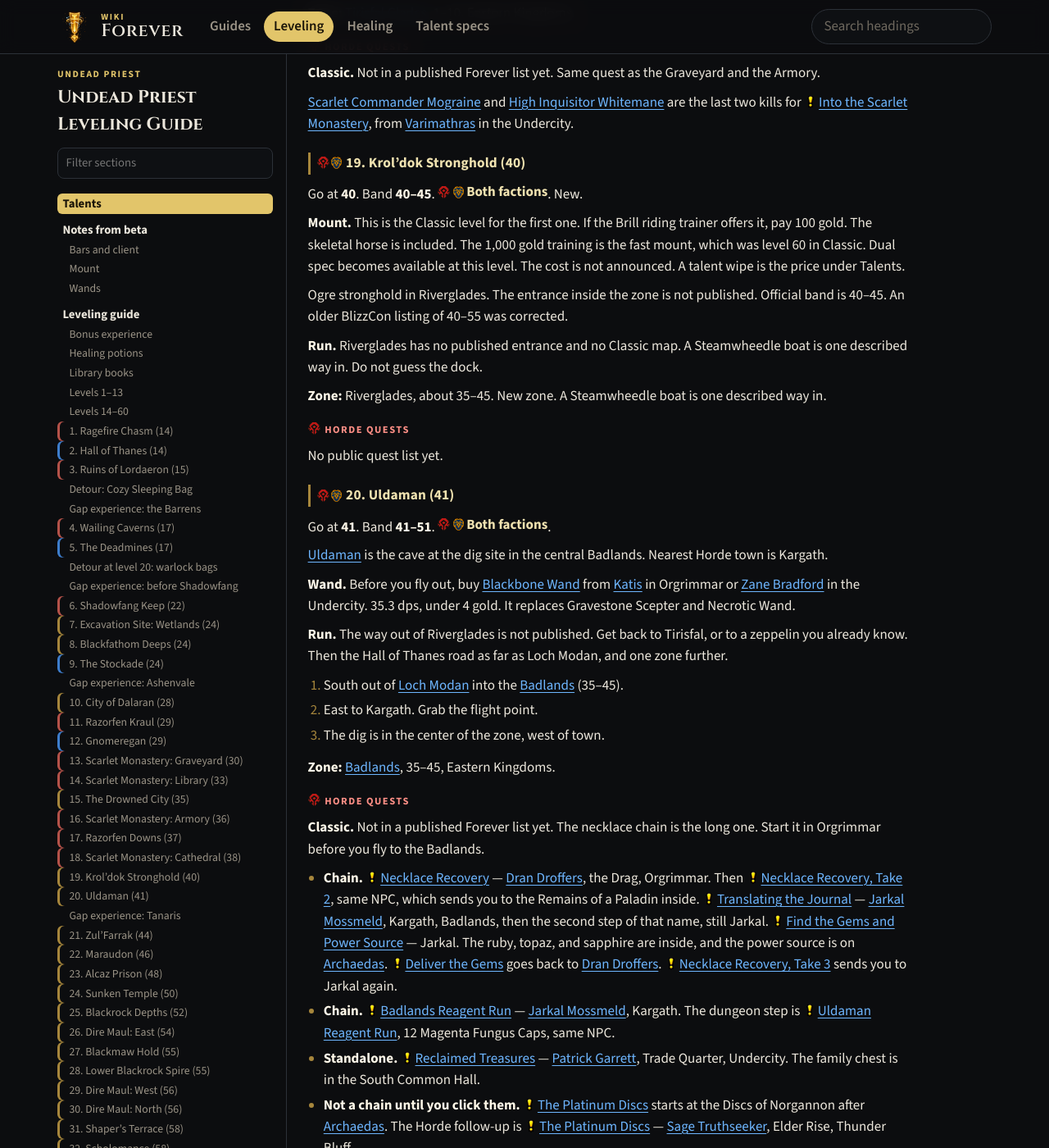
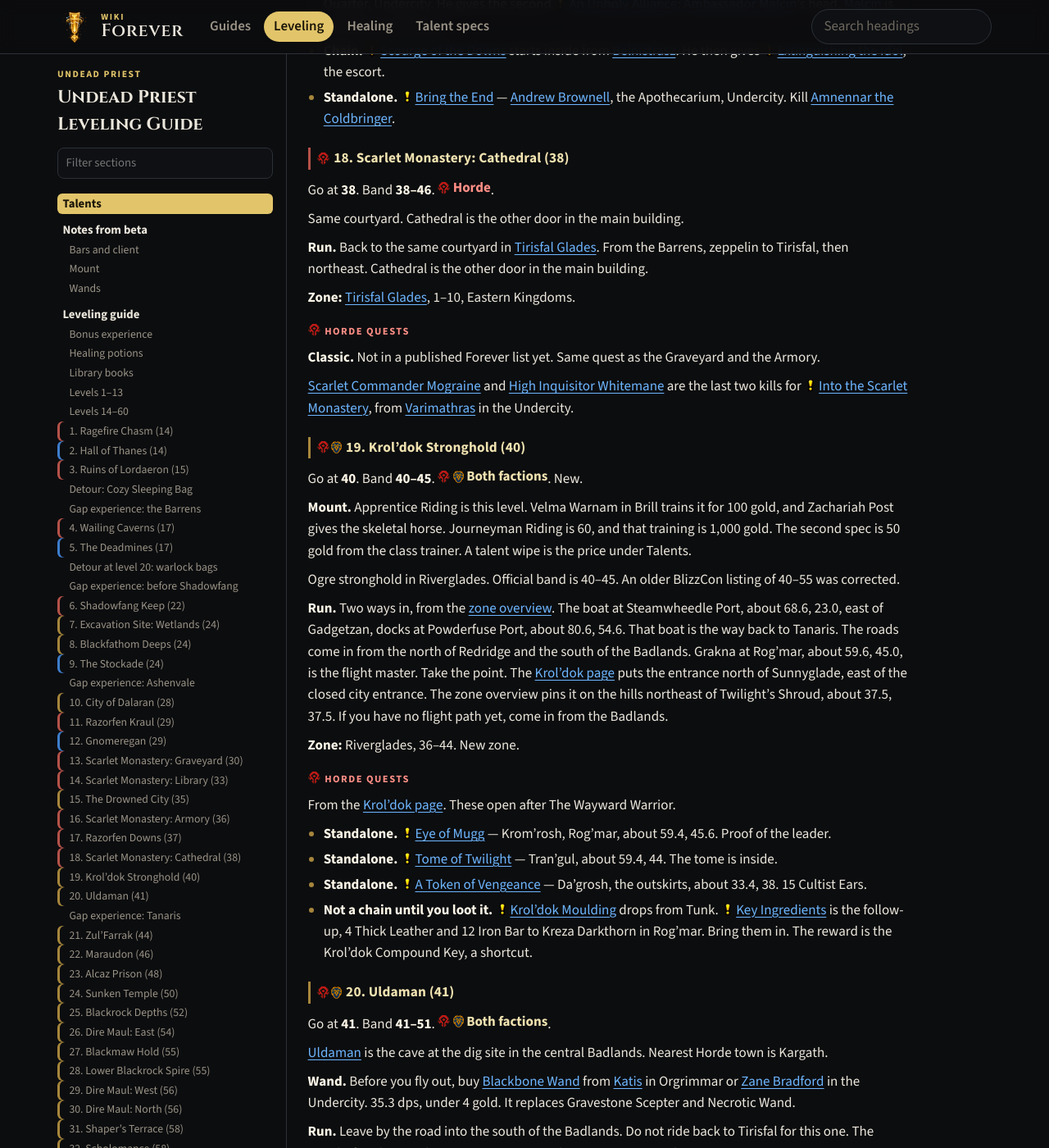
Before and after one commit to LordDemonos/wow-forever, a Jekyll site: the page built from wiki/guides/leveling.md, in a window 1280 px wide and 1400 px high, scrolled down 30005 px. Shown: the whole window at 82% size. Built offline with Jekyll 4.4.1, drawn with Linux system fonts in a browser that asks for light colours; a script that is not in the unit is left out; some of the changed text lies outside the part shown.

Commit message:
Fill newly published holes in the leveling guide.
Riding levels, the dual-spec price, Riverglades travel, and the new dungeon quests and keys now come from Wowhead and Blizzard pages.

Co-authored-by: William M Babij <LordDemonos@users.noreply.github.com>

```diff
--- a/wiki/guides/leveling.md
+++ b/wiki/guides/leveling.md
@@ -21,7 +21,7 @@ kicker: Undead Priest
 
 **Shadow 0.**
 
-**Talents.** The priest trainer in Undercity wipes the tree. The first wipe is 1 gold, the next is 5, then it climbs by 5 gold up to 50. Leave it alone and it falls by 5 gold a month, down to 15. A second saved spec becomes available at 40. The [priest and warrior deep dive](https://news.blizzard.com/en-us/article/24301514/world-of-warcraft-forever-class-deep-dives-priest-and-warrior) says so. The gold cost is not announced. Use this tree until a dungeon build is worth a wipe. Holy and Discipline at 60 are [Holy Priest PVE]({{ '/holy/' | relative_url }}) and [Disc Priest PVE]({{ '/disc/' | relative_url }}). Which heal rank to cast is in [Priest Healing Efficiency]({{ '/healing/priest/' | relative_url }}).
+**Talents.** The priest trainer in Undercity wipes the tree. The first wipe is 1 gold, the next is 5, then it climbs by 5 gold up to 50. Leave it alone and it falls by 5 gold a month, down to 15. A second saved spec is 50 gold from the class trainer at 40. The [priest and warrior deep dive](https://news.blizzard.com/en-us/article/24301514/world-of-warcraft-forever-class-deep-dives-priest-and-warrior) is the level. The [price](https://www.wowhead.com/forever/news/dual-spec-costs-50-gold-at-level-40-unlock-secondary-talent-tree-383835) is the gold. Use this tree until a dungeon build is worth a wipe. Holy and Discipline at 60 are [Holy Priest PVE]({{ '/holy/' | relative_url }}) and [Disc Priest PVE]({{ '/disc/' | relative_url }}). Which heal rank to cast is in [Priest Healing Efficiency]({{ '/healing/priest/' | relative_url }}).
 
 ## Notes from beta
 
@@ -32,7 +32,7 @@ kicker: Undead Priest
 
 ### Mount
 
-**Forever.** The gold is in the riding training, not in a separate horse. [Designers said](https://www.wowhead.com/forever/news/official-controller-supports-training-mount-skill-costs-sportskeeda-interview-on-382963) it costs 100 gold, or 1,000 gold for the faster tier, and the first mount comes with the skill. For this character that is a skeletal horse. Do not also buy one from the vendor. In Classic the Undead trainer stood in Brill, the 100 gold tier was level 40, and the 1,000 gold tier was level 60. Those levels were not restated. Save the 100 gold before Krol'dok.
+**Forever.** The gold is in the riding training, not in a separate horse. [Designers said](https://www.wowhead.com/forever/news/official-controller-supports-training-mount-skill-costs-sportskeeda-interview-on-382963) it costs 100 gold, or 1,000 gold for the faster tier, and the first mount comes with the skill. The [riding guide](https://www.wowhead.com/forever/guide/unlocking-riding-skill-mounts) puts Apprentice Riding at 40 and Journeyman Riding at 60. Velma Warnam in Brill, about 60.0, 52.6, is the trainer. Zachariah Post, about 59.8, 52.6, gives the first skeletal horse. Do not pay him for one. Save the 100 gold before Krol'dok.
 
 ### Wands
 
@@ -62,7 +62,7 @@ Dungeon quests are the experience. Kills inside a dungeon give reduced experienc
 
 - **Go at** is the level to travel there. The first stop is 14, because that is when this route starts.
 - **Band** is the dungeon's recommended level range. For the nine new dungeons, that band is official (Kaivax, 15 September 2026). For returning dungeons, it is the usual recommended range, not a confirmed Forever door requirement.
-- **Zone** is the outdoor area and its Classic level range. Forever has not published a replacement chart for the old zones. Riverglades is the exception: Blizzard places it in the mid-30s to mid-40s, about 35–45.
+- **Zone** is the outdoor area and its Classic level range. Forever has not published a replacement chart for the old zones. Riverglades is the exception: the [zone overview](https://www.wowhead.com/forever/guide/riverglades-zone-overview) places it at 36–44.
 - **Run** is the path from the previous stop. Hover a zone name for its map.
 - When two dungeons open at the same level, Horde comes before a shared dungeon, and a shared dungeon comes before an Alliance one.
 - Alliance stops stay on the list for Legacy Points. They are a weak leveling run if no Horde quests turn up.
@@ -256,7 +256,7 @@ He gives [Leonid's Letter](https://www.wowhead.com/forever/quest=98545/leonids-l
 
 Scarlet Monastery is one courtyard in northeast Tirisfal. Its four wings are separate runs, listed when each wing's band opens. Razorfen Kraul and Razorfen Downs are two caves in the southern Barrens. Blackrock Depths, Lower Blackrock Spire, and Upper Blackrock Spire are all inside Blackrock Mountain. Dire Maul East, West, and North are three doors in Eldre'Thalas, Feralas.
 
-Classic keys are not confirmed for Forever. Before those trips, check the Crescent Key for Dire Maul, the Scholomance key, and the Key to the City for Stratholme. Upper Blackrock Spire used to be a 10-player wing locked by the Seal of Ascension from Lower Blackrock Spire.
+Three keys are on the [dungeon overview](https://www.wowhead.com/forever/guide/dungeons-overview-locations-details). The Crescent Key drops from Pusillin in Dire Maul East and opens West and North. The Key to the City drops from Magistrate Barthilas and opens the Stratholme service gate. Clearing through from the living side also reaches it. Upper Blackrock Spire is still 10 players. At least one of you needs the Seal of Ascension from Lower Blackrock Spire. The Scholomance key and the Scarlet Key are not on that page.
 
 ### 1. Ragefire Chasm (14)
 
@@ -677,7 +677,7 @@ Southern [Alterac Mountains](https://www.wowhead.com/classic/zone=36/alterac-mou
 **Beta.** [Blizzard](https://worldofwarcraft.blizzard.com/en-us/news/24301455/explore-the-new-dungeons-of-world-of-warcraft-forever) starts Horde with two quests from Magus Wordeen Voidglare in Tarren Mill. The way in is the sewer.
 
 - **Standalone.** [Key to the City](https://www.wowhead.com/forever/quest=93680/key-to-the-city) — Magus Wordeen Voidglare, Tarren Mill. Acquire the Dalaran Sewer Key and bring it to him.
-- **Standalone.** Prison Break-In — same NPC.
+- **Standalone.** [Prison Break In](https://www.wowhead.com/forever/quest=544/prison-break-in) — same NPC. Four bloodstones from the thieves in the Lordamere Internment Camp.
 - **Standalone.** [Heart of Disruption](https://www.wowhead.com/forever/quest=96984/heart-of-disruption) provides a Dalaran Sewer Key. Collect the Arcane Mote inside and bring it back to Voidglare. Caster choice is Striking Staff.
 
 ### 11. Razorfen Kraul (29)
@@ -770,13 +770,19 @@ Go at **35**. Band **35–40**. Both factions. New.
 
 Troll ruins off the coast of Stranglethorn Vale, west of Grom'gol. [Blizzard](https://worldofwarcraft.blizzard.com/en-us/news/24301455/explore-the-new-dungeons-of-world-of-warcraft-forever) says the city has risen out of the water, and the entrance is underwater. Nearest Horde camp is Grom'gol.
 
-**Run.** From Tirisfal. Take the other zeppelin, the one to Grom'gol, not Orgrimmar. The towers are northwest of Brill. It lands at Grom'gol, in [Stranglethorn Vale](https://www.wowhead.com/classic/zone=33/stranglethorn-vale). Grab the flight point if you missed it on the way to the Deadmines. Dive west of Grom'gol for the underwater entrance.
+**Run.** From Tirisfal. Take the other zeppelin, the one to Grom'gol, not Orgrimmar. The towers are northwest of Brill. It lands at Grom'gol, in [Stranglethorn Vale](https://www.wowhead.com/classic/zone=33/stranglethorn-vale). Grab the flight point if you missed it on the way to the Deadmines. The [Drowned City page](https://www.wowhead.com/forever/guide/the-drowned-city-dungeon-overview-location-rewards) puts the cave south of the Haunted Isle. The entrance is underwater. The dungeon is on land.
 
 **Zone:** [Stranglethorn Vale](https://www.wowhead.com/classic/zone=33/stranglethorn-vale), 30–45, Eastern Kingdoms.
 
 #### Horde quests
 
-No public quest list yet.
+From the [Drowned City page](https://www.wowhead.com/forever/guide/the-drowned-city-dungeon-overview-location-rewards).
+
+- **Chain.** The Vile Reef, then The Drowned City — [Kin'weelay](https://www.wowhead.com/classic/npc=2519/kinweelay), Grom'gol, about 32.2, 27.8.
+- **Chain.** The Only Good Brinescale... — [Commander Aggro'gosh](https://www.wowhead.com/classic/npc=2464/commander-aggrogosh), about 32.2, 28.8. The Vile Reef comes first. Enemies in the Water comes before this one.
+- **Standalone.** Ancient Gurubashi Idol — Mazu'kon, Skywatcher Plateau, Mulgore. The page's pin is the Grom'gol one. Do not use it.
+- **Standalone.** Shady Saltseers and The Saltseer Captain — [Krazek](https://www.wowhead.com/classic/npc=773/krazek), Booty Bay, about 27.0, 77.2. Fly there if you have the flight point.
+- **Skip.** The Southshore chain is Loremaster Dibbs. Ancient Gurubashi Secrets is Archmage Timear in Dalaran, about 15.6, 73.6. Skip him if you cannot talk to him.
 
 Nesingwary's camp, up the river from Grom'gol, ends in named beasts: [Sin'Dall](https://www.wowhead.com/classic/npc=729/sindall), [Bhag'thera](https://www.wowhead.com/classic/npc=728/bhagthera), [Tethis](https://www.wowhead.com/classic/npc=730/tethis), and [King Bangalash](https://www.wowhead.com/classic/npc=731/king-bangalash). Each one sits at the end of a long kill quest. They are not gap turn-ins.
 
@@ -840,17 +846,22 @@ Same courtyard. Cathedral is the other door in the main building.
 
 Go at **40**. Band **40–45**. Both factions. New.
 
-**Mount.** This is the Classic level for the first one. If the Brill riding trainer offers it, pay 100 gold. The skeletal horse is included. The 1,000 gold training is the fast mount, which was level 60 in Classic. Dual spec becomes available at this level. The cost is not announced. A talent wipe is the price under Talents.
+**Mount.** Apprentice Riding is this level. Velma Warnam in Brill trains it for 100 gold, and Zachariah Post gives the skeletal horse. Journeyman Riding is 60, and that training is 1,000 gold. The second spec is 50 gold from the class trainer. A talent wipe is the price under Talents.
 
-Ogre stronghold in Riverglades. The entrance inside the zone is not published. Official band is 40–45. An older BlizzCon listing of 40–55 was corrected.
+Ogre stronghold in Riverglades. Official band is 40–45. An older BlizzCon listing of 40–55 was corrected.
 
-**Run.** Riverglades has no published entrance and no Classic map. A Steamwheedle boat is one described way in. Do not guess the dock.
+**Run.** Two ways in, from the [zone overview](https://www.wowhead.com/forever/guide/riverglades-zone-overview). The boat at Steamwheedle Port, about 68.6, 23.0, east of Gadgetzan, docks at Powderfuse Port, about 80.6, 54.6. That boat is the way back to Tanaris. The roads come in from the north of Redridge and the south of the Badlands. Grakna at Rog'mar, about 59.6, 45.0, is the flight master. Take the point. The [Krol'dok page](https://www.wowhead.com/forever/guide/kroldok-stronghold-dungeon-overview-location-rewards) puts the entrance north of Sunnyglade, east of the closed city entrance. The zone overview pins it on the hills northeast of Twilight's Shroud, about 37.5, 37.5. If you have no flight path yet, come in from the Badlands.
 
-**Zone:** Riverglades, about 35–45. New zone. A Steamwheedle boat is one described way in.
+**Zone:** Riverglades, 36–44. New zone.
 
 #### Horde quests
 
-No public quest list yet.
+From the [Krol'dok page](https://www.wowhead.com/forever/guide/kroldok-stronghold-dungeon-overview-location-rewards). These open after The Wayward Warrior.
+
+- **Standalone.** [Eye of Mugg](https://www.wowhead.com/forever/quest=94968/eye-of-mugg) — Krom'rosh, Rog'mar, about 59.4, 45.6. Proof of the leader.
+- **Standalone.** [Tome of Twilight](https://www.wowhead.com/forever/quest=94972/tome-of-twilight) — Tran'gul, about 59.4, 44. The tome is inside.
+- **Standalone.** [A Token of Vengeance](https://www.wowhead.com/forever/quest=94975/a-token-of-vengeance) — Da'grosh, the outskirts, about 33.4, 38. 15 Cultist Ears.
+- **Not a chain until you loot it.** [Krol'dok Moulding](https://www.wowhead.com/forever/quest=94973/kroldok-moulding) drops from Tunk. [Key Ingredients](https://www.wowhead.com/forever/quest=94974/key-ingredients) is the follow-up, 4 Thick Leather and 12 Iron Bar to Kreza Darkthorn in Rog'mar. Bring them in. The reward is the Krol'dok Compound Key, a shortcut.
 
 ### 20. Uldaman (41)
 
@@ -860,11 +871,10 @@ Go at **41**. Band **41–51**. Both factions.
 
 **Wand.** Before you fly out, buy [Blackbone Wand](https://www.wowhead.com/classic/item=5239/blackbone-wand) from [Katis](https://www.wowhead.com/classic/npc=5816/katis) in Orgrimmar or [Zane Bradford](https://www.wowhead.com/classic/npc=5754/zane-bradford) in the Undercity. 35.3 dps, under 4 gold. It replaces Gravestone Scepter and Necrotic Wand.
 
-**Run.** The way out of Riverglades is not published. Get back to Tirisfal, or to a zeppelin you already know. Then the Hall of Thanes road as far as Loch Modan, and one zone further.
+**Run.** Leave by the road into the south of the Badlands. Do not ride back to Tirisfal for this one. The Powderfuse boat is the Tanaris way out, and you are not going there yet.
 
-1. South out of [Loch Modan](https://www.wowhead.com/classic/zone=38/loch-modan) into the [Badlands](https://www.wowhead.com/classic/zone=3/badlands) (35–45).
-2. East to Kargath. Grab the flight point.
-3. The dig is in the center of the zone, west of town.
+1. The road puts you in the [Badlands](https://www.wowhead.com/classic/zone=3/badlands) (35–45). East to Kargath. Grab the flight point.
+2. The dig is in the center of the zone, west of town.
 
 **Zone:** [Badlands](https://www.wowhead.com/classic/zone=3/badlands), 35–45, Eastern Kingdoms.
 
@@ -953,13 +963,17 @@ Alcaz Island, off the northeast coast of Dustwallow Marsh, north of Theramore. N
 1. North into [Stonetalon Mountains](https://www.wowhead.com/classic/zone=406/stonetalon-mountains), east into [the Barrens](https://www.wowhead.com/classic/zone=17/the-barrens).
 2. South past Camp Taurajo into [Dustwallow Marsh](https://www.wowhead.com/classic/zone=15/dustwallow-marsh) (35–45). The road leaves the main road by the burnt tower.
 3. Brackenwall Village is the Horde camp, in the north of the marsh. Grab the flight point. If First Aid is 125, buy [Expert First Aid - Under Wraps](https://www.wowhead.com/forever/item=16084/expert-first-aid-under-wraps) from [Balai Lok'Wein](https://www.wowhead.com/classic/npc=8141/balai-lokwein) before you leave. 1 gold. The potion ranks are in Healing potions, above.
-4. The island is off the northeast coast, north of Theramore. Theramore is Alliance. Swim from the shore.
+4. The island is off the northeast coast, north of Theramore. Theramore is Alliance. Swim from the shore. The [Alcaz page](https://www.wowhead.com/forever/guide/alcaz-prison-dungeon-overview-location-rewards) says land on the west side. The keep is on the north side. The portal is in the basement.
 
 **Zone:** [Dustwallow Marsh](https://www.wowhead.com/classic/zone=15/dustwallow-marsh), 35–45, Kalimdor.
 
 #### Horde quests
 
-No public quest list yet.
+From the [Alcaz Prison page](https://www.wowhead.com/forever/guide/alcaz-prison-dungeon-overview-location-rewards).
+
+- **Chain.** The Missing Kor'kron — Eitrigg, Orgrimmar, about 34.6, 38.6. On the island, Sergeant Ulka gives No Orc Left Behind, A Little Payback, and Blood Red Bandanas. The page pins Ulka at 33.4, 38. That spot is not the island. Find him on the shore.
+- **Not a chain until the last boss.** Leave The Questioner alive. Mason Connery gives The Man in the Iron Chains only if that boss is still up. Kill The Questioner after you take it.
+- **Skip.** Sully McCleary in the Theramore graveyard starts from Mathias Shaw in Stormwind. The Dragon's Journal is Archmage Lan'dalock in Dalaran. Skip them if you cannot talk to them.
 
 ### 24. Sunken Temple (50)
 
@@ -1027,7 +1041,7 @@ Go at **54**. Band **54–60**. Both factions.
 
 **Classic.** Not in a published Forever list yet. East is the Warpwood Quarter, where [Lethtendris](https://www.wowhead.com/classic/npc=14327/lethtendris) is.
 
-- **Chain.** [Lethtendris's Web](https://www.wowhead.com/classic/quest=7489/lethtendriss-web) — [Talo Thornhoof](https://www.wowhead.com/classic/npc=7776/talo-thornhoof), Camp Mojache, Feralas. Wowhead lists a Camp Mojache breadcrumb in front of it. If [Talo](https://www.wowhead.com/classic/npc=7776/talo-thornhoof) has that first, do it, then this. Kill [Lethtendris](https://www.wowhead.com/classic/npc=14327/lethtendris) and chase [Pusillin](https://www.wowhead.com/classic/npc=14354/pusillin) for the way through.
+- **Chain.** [Lethtendris's Web](https://www.wowhead.com/classic/quest=7489/lethtendriss-web) — [Talo Thornhoof](https://www.wowhead.com/classic/npc=7776/talo-thornhoof), Camp Mojache, Feralas. Wowhead lists a Camp Mojache breadcrumb in front of it. If [Talo](https://www.wowhead.com/classic/npc=7776/talo-thornhoof) has that first, do it, then this. Kill [Lethtendris](https://www.wowhead.com/classic/npc=14327/lethtendris) and chase [Pusillin](https://www.wowhead.com/classic/npc=14354/pusillin). He drops the Crescent Key. West and North want it.
 
 ### 27. Blackmaw Hold (55)
 
@@ -1040,13 +1054,22 @@ Furbolg city behind the gates in north Azshara. Nearest Horde town is Valormok.
 1. North into [Desolace](https://www.wowhead.com/classic/zone=405/desolace), north into [Stonetalon Mountains](https://www.wowhead.com/classic/zone=406/stonetalon-mountains), east into [the Barrens](https://www.wowhead.com/classic/zone=17/the-barrens).
 2. The north road from the Crossroads into [Ashenvale](https://www.wowhead.com/classic/zone=331/ashenvale).
 3. East into [Azshara](https://www.wowhead.com/classic/zone=16/azshara) (45–55). Valormok is the Horde camp just inside. Grab the flight point.
-4. The hold is behind the gates in the north of the zone.
+4. The [Blackmaw page](https://www.wowhead.com/forever/guide/blackmaw-hold-dungeon-overview-location-rewards) puts the portal west of Timbermaw Hold, through the furbolg tunnel.
 
 **Zone:** [Azshara](https://www.wowhead.com/classic/zone=16/azshara), 45–55, Kalimdor.
 
 #### Horde quests
 
-No public quest list yet.
+From the [Blackmaw page](https://www.wowhead.com/forever/guide/blackmaw-hold-dungeon-overview-location-rewards).
+
+- **Chain.** The Legashi Threat, then Blackmaw Reclamation. Ekkal is near the Ruins of Eldarath, about 42.0, 38.8. Reclamation is Gatekeeper Rageroar at Timbermaw Hold, about 42.4, 20.2, and it wants Neutral with Timbermaw.
+- **Standalone.** Blackmaw Pouches — Ekkal, same spot.
+- **Standalone.** Claws That Rend, Tusks that Gore — Ogtinc. The page says the Ruins of Eldarath and then pins Timbermaw, about 41.4, 20.0. Use the ruins.
+- **Standalone.** The Twin Bears — Lorekeeper Nok at Timbermaw Hold. The page's pin is Ekkal's. Do not use it.
+- **Not a chain until it drops.** A Lost Memento drops inside. Only one player can loot it. Loot your own.
+- **Chain.** Beneath Nordrassil — Jediga, Azshara, about 22.4, 51.4. The dungeon step is Get to the Roots of It — [Nara Wildmane](https://www.wowhead.com/classic/npc=5770/nara-wildmane), Elder Rise, Thunder Bluff, about 76.0, 30.4.
+- **Standalone.** Blackmaw Magic — Muln Earthfury, Skywatcher Plateau, Mulgore. The page's pin is Darnassus. Do not use it.
+- **Skip.** The other Blackmaw Magic is Archmage Timear in Dalaran. The other Get to the Roots of It is Mathrengyl Bearwalker in Darnassus.
 
 ### 28. Lower Blackrock Spire (55)
 
@@ -1117,7 +1140,7 @@ Kill [Cho'Rush the Observer](https://www.wowhead.com/classic/npc=14324/chorush-t
 
 Go at **58**. Band **58–60**. Both factions. New.
 
-The northern hills of Un'Goro Crater. [Blizzard](https://worldofwarcraft.blizzard.com/en-us/news/24301455/explore-the-new-dungeons-of-world-of-warcraft-forever) places it there. The exact entrance is not published.
+The hills near Marshal's Refuge. [Blizzard](https://worldofwarcraft.blizzard.com/en-us/news/24301455/explore-the-new-dungeons-of-world-of-warcraft-forever) places the dungeon in the northern hills of Un'Goro. The [dungeon overview](https://www.wowhead.com/forever/guide/dungeons-overview-locations-details) puts it near that camp. The exact door is not published.
 
 **Run.** From Feralas, east, then south. The entrance in the northern hills is not published.
 
@@ -1196,7 +1219,7 @@ Go at **58**. Band **58–60**. Both factions.
 
 Same city. The service entrance is the back door, the undead side.
 
-**Run.** Same city, in [Eastern Plaguelands](https://www.wowhead.com/classic/zone=139/eastern-plaguelands). The service entrance is the back door, the undead side.
+**Run.** Same city, in [Eastern Plaguelands](https://www.wowhead.com/classic/zone=139/eastern-plaguelands). The service entrance is the undead side. The Key to the City opens it. Magistrate Barthilas drops that key. You can also clear through from the living side.
 
 **Zone:** [Eastern Plaguelands](https://www.wowhead.com/classic/zone=139/eastern-plaguelands), 53–60, Eastern Kingdoms.
 
@@ -1213,7 +1236,7 @@ Same city. The service entrance is the back door, the undead side.
 
 Go at **59**. Band **59–60**. Both factions.
 
-[Upper Blackrock Spire](https://www.wowhead.com/classic/zone=1583/blackrock-spire) is the top of the spire. In Classic this is a 10-player wing, and the door wants the Seal of Ascension. Neither the group size nor the key is confirmed for Forever.
+[Upper Blackrock Spire](https://www.wowhead.com/classic/zone=1583/blackrock-spire) is the top of the spire. It is still a 10-player wing, and the door wants the Seal of Ascension.
 
 **Run.** The top of the same spire. From the Plaguelands, back to Blackrock Mountain. Fly to Kargath if you have it, then west.
 
@@ -1224,7 +1247,7 @@ Go at **59**. Band **59–60**. Both factions.
 
 #### Horde quests
 
-**Classic.** Not in a published Forever list yet. The door still wants the Seal of Ascension from Lower Blackrock Spire, and Forever has not confirmed that.
+**Classic.** Not in a published Forever list yet. The door wants the Seal of Ascension from Lower Blackrock Spire.
 
 - **Chain.** [Seal of Ascension](https://www.wowhead.com/classic/quest=4742/seal-of-ascension) starts from [Vaelan](https://www.wowhead.com/classic/npc=10296/vaelan) in Lower Blackrock Spire. The forge step is in Dustwallow Marsh. That seal opens this door.
 - **Chain.** [The Final Tablets](https://www.wowhead.com/classic/quest=4788/the-final-tablets) — [Shadowmage Vivian Lagrave](https://www.wowhead.com/classic/npc=9078/shadowmage-vivian-lagrave), Kargath. It follows [The Darkstone Tablet](https://www.wowhead.com/classic/quest=4768/the-darkstone-tablet) from the same NPC, picked up for Lower Blackrock Spire.
```
